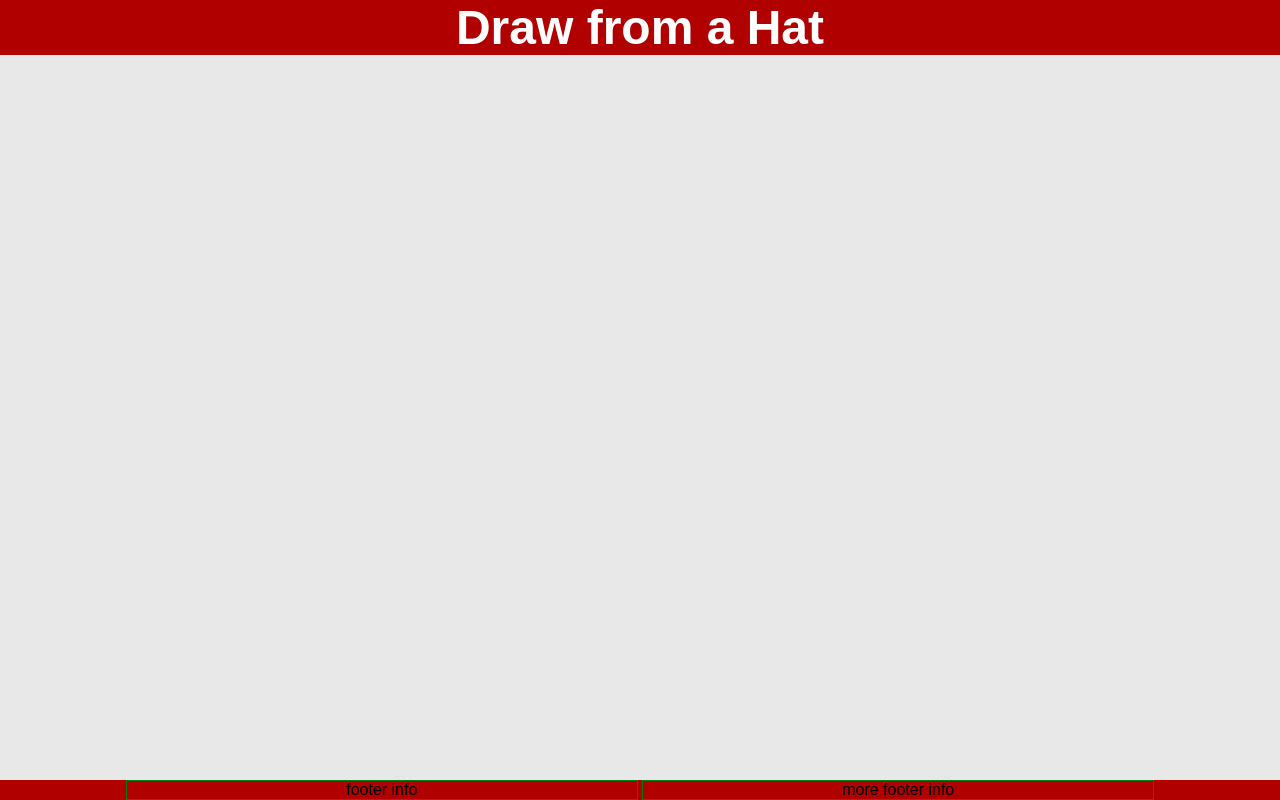
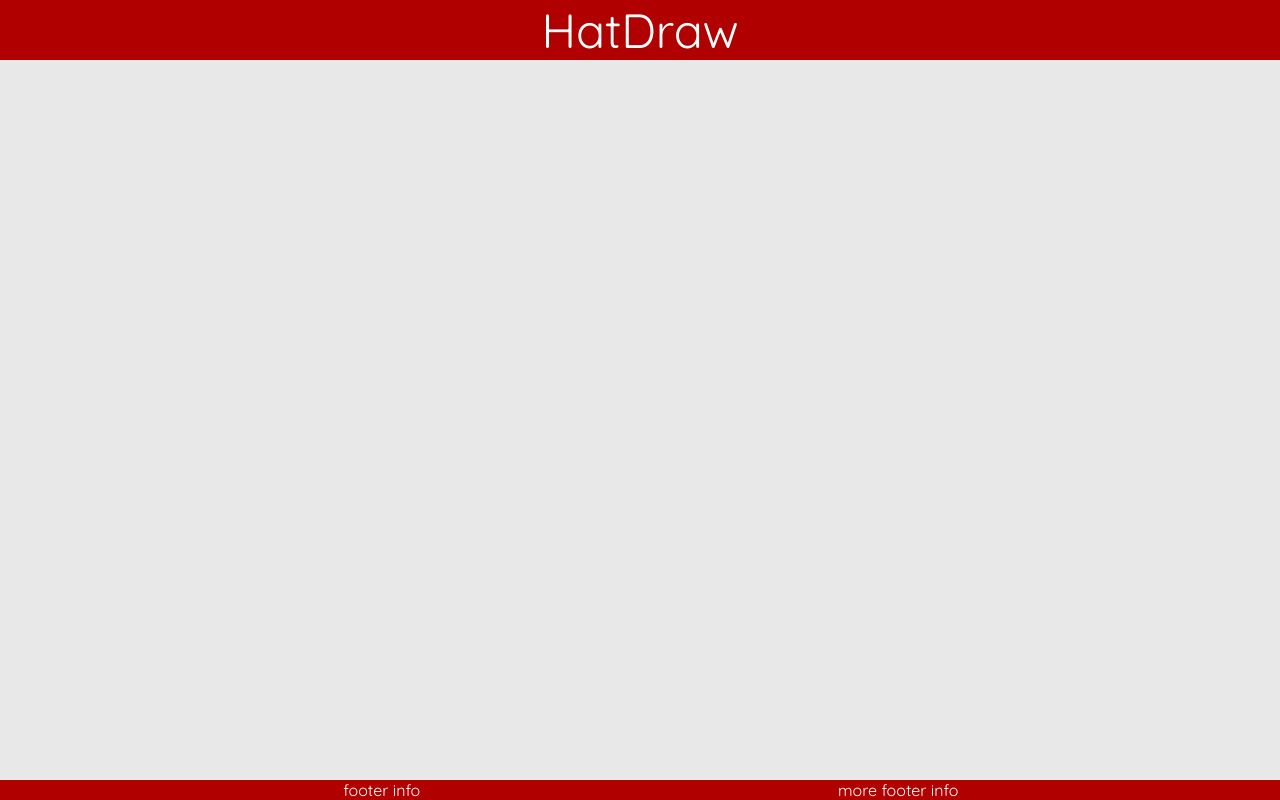
Before and after one commit to mbech/dfah, a plain HTML site: page index.html in a window 1280 px wide. Drawn offline with Linux system fonts and the light colour scheme.

Commit message:
Include Quicksand Google font, update main-title

```diff
--- a/index.html
+++ b/index.html
@@ -7,12 +7,13 @@
     <!-- stylesheets -->
     <link rel="stylesheet" href="stylesheets/normalize.css"/>
     <link rel="stylesheet" href="stylesheets/main.css"/>
+    <link href='http://fonts.googleapis.com/css?family=Quicksand:400,700' rel='stylesheet' type='text/css'>
 
   </head>
   <body>
     <header>
       <div id="main-title">
-        <h1>Draw from a Hat</h1>
+        <h1>HatDraw</h1>
       </div>
     </header>
 
--- a/stylesheets/main.css
+++ b/stylesheets/main.css
@@ -1,6 +1,7 @@
 /* box-sizing reset */
 html {
   box-sizing: border-box;
+  font-family: 'Quicksand', sans-serif;
 }
 
 *, *:before, *:after {
@@ -31,7 +32,6 @@ ul {
 }
 
 li {
-  border: 1px solid green;
   display: inline-block;
   min-width: 250px;
   width: 40%;
@@ -45,8 +45,9 @@ header {
 }
 
 #main-title h1 {
-  color: white;
+  color: #FFF;
   font-size: 3em;
+  font-weight: 300;
   padding: 0 0;
 }
 
@@ -65,6 +66,7 @@ section {
 footer {
   background-color: #B10000;
   bottom: 0;
+  color: #FFF;
   position: absolute;
   width: 100%;
 }
```
